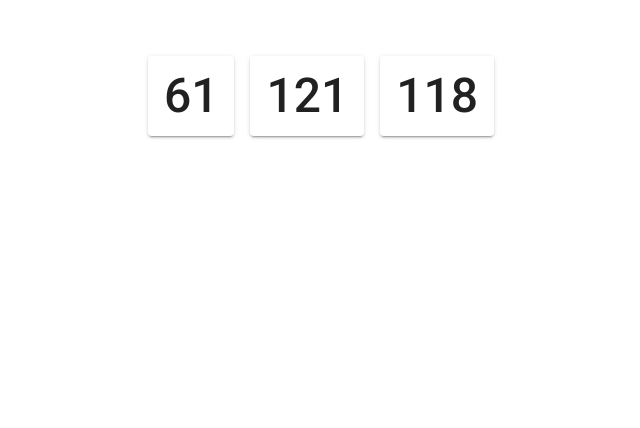
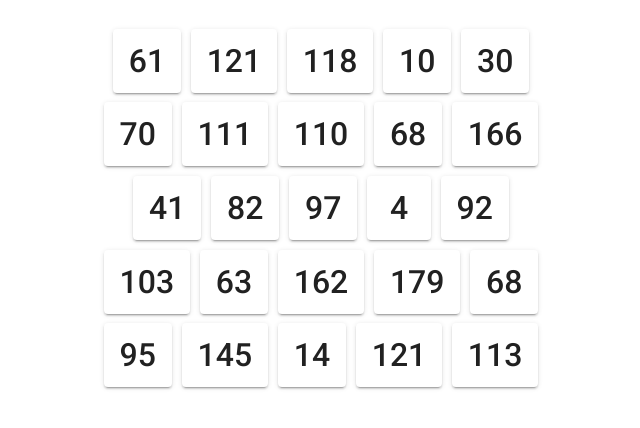
Before and after one commit to nachomonllor/juegoprimos, an Angular app: page / in a window 1280 px wide. Shown: the top 428 px of the page, without its empty margins (319-959 px from the left). Built offline with nearby package versions, Linux system fonts and the light colour scheme.

Commit message:
uso un array de posiciones

```diff
--- a/src/app/primos/primos.component.css
+++ b/src/app/primos/primos.component.css
@@ -33,7 +33,7 @@
 }
 
 .casilla {
-  height: 5rem;
-  margin: 0.5rem;
-  font-size: 3rem;
+  height: 4rem;
+  margin: 0.3rem;
+  font-size: 2rem;
 }
--- a/src/app/primos/primos.component.html
+++ b/src/app/primos/primos.component.html
@@ -1,56 +1,33 @@
 
-<!--
- <div *ngFor="let item of listaPrimos">
-    {{item + " "}}
- </div>
--->
-<!--
-<br>
-<br>
- <div class="btn-group">
-    <button>{{listaAleatorios[0]}}</button>
-    <button>{{listaAleatorios[1]}}</button>
-    <button>{{listaAleatorios[2]}}</button>
-    <button>{{listaAleatorios[3]}}</button>
-    <button>{{listaAleatorios[4]}}</button>
-   <tr>
-    <button>{{listaAleatorios[5]}}</button>
-    <button>{{listaAleatorios[6]}}</button>
-    <button>{{listaAleatorios[7]}}</button>
-    <button>{{listaAleatorios[8]}}</button>
-    <button>{{listaAleatorios[9]}}</button>
-
-    <button>{{listaAleatorios[10]}}</button>
-    <button>{{listaAleatorios[11]}}</button>
-    <button>{{listaAleatorios[12]}}</button>
-    <button>{{listaAleatorios[13]}}</button>
-    <button>{{listaAleatorios[14]}}</button>
-
-    <button>{{listaAleatorios[15]}}</button>
-    <button>{{listaAleatorios[16]}}</button>
-    <button>{{listaAleatorios[17]}}</button>
-    <button>{{listaAleatorios[18]}}</button>
-    <button>{{listaAleatorios[19]}}</button>
-
-    <button>{{listaAleatorios[20]}}</button>
-    <button>{{listaAleatorios[21]}}</button>
-    <button>{{listaAleatorios[22]}}</button>
-    <button>{{listaAleatorios[23]}}</button>
-    <button>{{listaAleatorios[24]}}</button>
-
-</div>
--->
-<br>
 <br>
 <div style="text-align: center">
-  <button mat-raised-button (click) ="presionar0()" class ="casilla">{{estadoBoton0}}</button>
-  <button mat-raised-button (click) ="presionar1()" class ="casilla">{{estadoBoton1}}</button>
-  <button mat-raised-button (click) ="presionar2()" class ="casilla">{{estadoBoton2}}</button>
-
-
-
-
+  <button mat-raised-button (click)="presion(0,0)" class="casilla">{{estadoBotones[0][0]}}</button>
+  <button mat-raised-button (click)="presion(0,1)" class="casilla">{{estadoBotones[0][1]}}</button>
+  <button mat-raised-button (click)="presion(0,2)" class="casilla">{{estadoBotones[0][2]}}</button>
+  <button mat-raised-button (click)="presion(0,3)" class="casilla">{{estadoBotones[0][3]}}</button>
+  <button mat-raised-button (click)="presion(0,4)" class="casilla">{{estadoBotones[0][4]}}</button>
+  <br>
+  <button mat-raised-button (click)="presion(1,0)" class="casilla">{{estadoBotones[1][0]}}</button>
+  <button mat-raised-button (click)="presion(1,1)" class="casilla">{{estadoBotones[1][1]}}</button>
+  <button mat-raised-button (click)="presion(1,2)" class="casilla">{{estadoBotones[1][2]}}</button>
+  <button mat-raised-button (click)="presion(1,3)" class="casilla">{{estadoBotones[1][3]}}</button>
+  <button mat-raised-button (click)="presion(1,4)" class="casilla">{{estadoBotones[1][4]}}</button>
+  <br>
+  <button mat-raised-button (click)="presion(2,0)" class="casilla">{{estadoBotones[2][0]}}</button>
+  <button mat-raised-button (click)="presion(2,1)" class="casilla">{{estadoBotones[2][1]}}</button>
+  <button mat-raised-button (click)="presion(2,2)" class="casilla">{{estadoBotones[2][2]}}</button>
+  <button mat-raised-button (click)="presion(2,3)" class="casilla">{{estadoBotones[2][3]}}</button>
+  <button mat-raised-button (click)="presion(2,4)" class="casilla">{{estadoBotones[2][4]}}</button>
+  <br>
+  <button mat-raised-button (click)="presion(3,0)" class="casilla">{{estadoBotones[3][0]}}</button>
+  <button mat-raised-button (click)="presion(3,1)" class="casilla">{{estadoBotones[3][1]}}</button>
+  <button mat-raised-button (click)="presion(3,2)" class="casilla">{{estadoBotones[3][2]}}</button>
+  <button mat-raised-button (click)="presion(3,3)" class="casilla">{{estadoBotones[3][3]}}</button>
+  <button mat-raised-button (click)="presion(3,4)" class="casilla">{{estadoBotones[3][4]}}</button>
+  <br>
+  <button mat-raised-button (click)="presion(4,0)" class="casilla">{{estadoBotones[4][0]}}</button>
+  <button mat-raised-button (click)="presion(4,1)" class="casilla">{{estadoBotones[4][1]}}</button>
+  <button mat-raised-button (click)="presion(4,2)" class="casilla">{{estadoBotones[4][2]}}</button>
+  <button mat-raised-button (click)="presion(4,3)" class="casilla">{{estadoBotones[4][3]}}</button>
+  <button mat-raised-button (click)="presion(4,4)" class="casilla">{{estadoBotones[4][4]}}</button>
 </div>
-
-<br>
-<br>
--- a/src/app/primos/primos.component.ts
+++ b/src/app/primos/primos.component.ts
@@ -35,63 +35,53 @@ export class PrimosComponent implements OnInit {
   }
 
   listaAleatorios: Array<number>;
+  estadoBotones:string[][] = [
+      [" ", " ", " ", " ", " " ],
+      [" ", " ", " ", " ", " " ],
+      [" ", " ", " ", " ", " " ],
+      [" ", " ", " ", " ", " " ],
+      [" ", " ", " ", " ", " " ]
+  ];
+  posiciones:number[][] = [[0,0,0,0,0],
+                           [0,0,0,0,0],
+                           [0,0,0,0,0],
+                           [0,0,0,0,0],
+                           [0,0,0,0,0]];
+
   constructor()
   {
      this.listaPrimos = new Array<number>();
      this.cribaDeEratostenes(250);
      this.listaAleatorios = new Array<number>();
+     //this.estadoBotones = new Array<string>();
+
 
      for(let i = 0; i < 25; i++) {
           this.listaAleatorios.push(Math.floor(Math.random() * 200));
+         // this.estadoBotones.push(this.listaAleatorios[i].toLocaleString());
      }
-     this.estadoBoton0 = this.listaAleatorios[0].toLocaleString();
-     this.estadoBoton1 = this.listaAleatorios[1].toLocaleString();
-     this.estadoBoton2 = this.listaAleatorios[2].toLocaleString();
+
+     let indice = 0;
+     for(let i =0; i < 5; i++) {
+        for(let j =0; j < 5; j++) {
+           this.posiciones[i][j] = this.listaAleatorios[indice];
+           this.estadoBotones[i][j] = this.listaAleatorios[indice].toLocaleString();
+           indice++;
+        }
+     }
+
 
    }
 
-   estadoBoton0:string;
-   estadoBoton1:string;
-   estadoBoton2:string;
-   presionar0() {
-      //this.estadoBoton0 = this.listaAleatorios[0].toLocaleString();
-      if(this.listaPrimos.indexOf(this.listaAleatorios[0]) >=0){
-         // console.log("es primo");
-         this.estadoBoton0 ="P";
-      }
-      else{
-        //console.log("no es primo");
-        this.estadoBoton0 ="*";
-      }
 
-   }
-   presionar1() {
-    //this.estadoBoton0 = this.listaAleatorios[0].toLocaleString();
-    if(this.listaPrimos.indexOf(this.listaAleatorios[1]) >=0){
-       // console.log("es primo");
-       this.estadoBoton1 ="P";
+  presion(fila:number,columna:number) {
+    if(this.listaPrimos.indexOf(this.posiciones[fila][columna]) >= 0) {
+      this.estadoBotones[fila][columna] = "P";
     }
     else{
-      //console.log("no es primo");
-      this.estadoBoton1 ="*";
+      this.estadoBotones[fila][columna] = "X";
     }
-
- }
-
- presionar2() {
-  //this.estadoBoton0 = this.listaAleatorios[0].toLocaleString();
-  if(this.listaPrimos.indexOf(this.listaAleatorios[2]) >=0){
-     // console.log("es primo");
-     this.estadoBoton2 ="P";
   }
-  else{
-    //console.log("no es primo");
-    this.estadoBoton2 ="*";
-  }
-
-}
-
-
 
 
   ngOnInit() {
```
